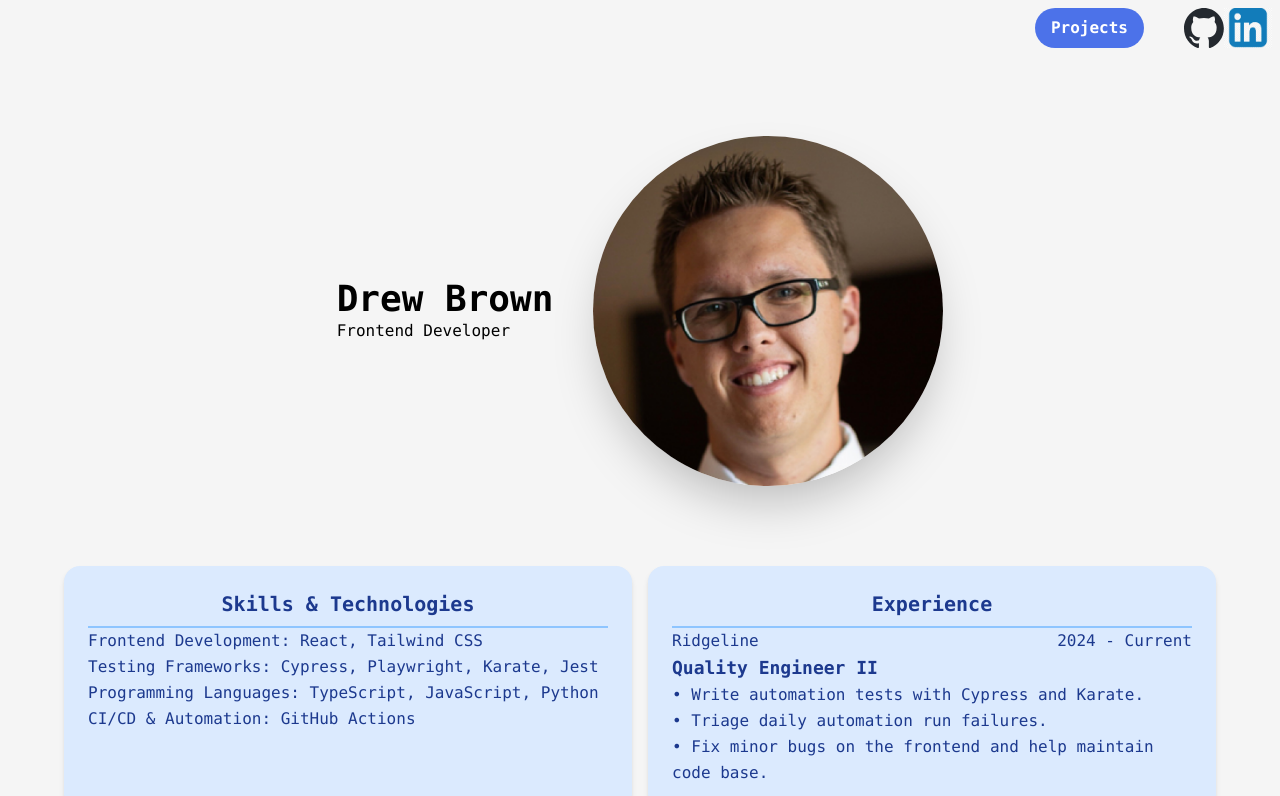
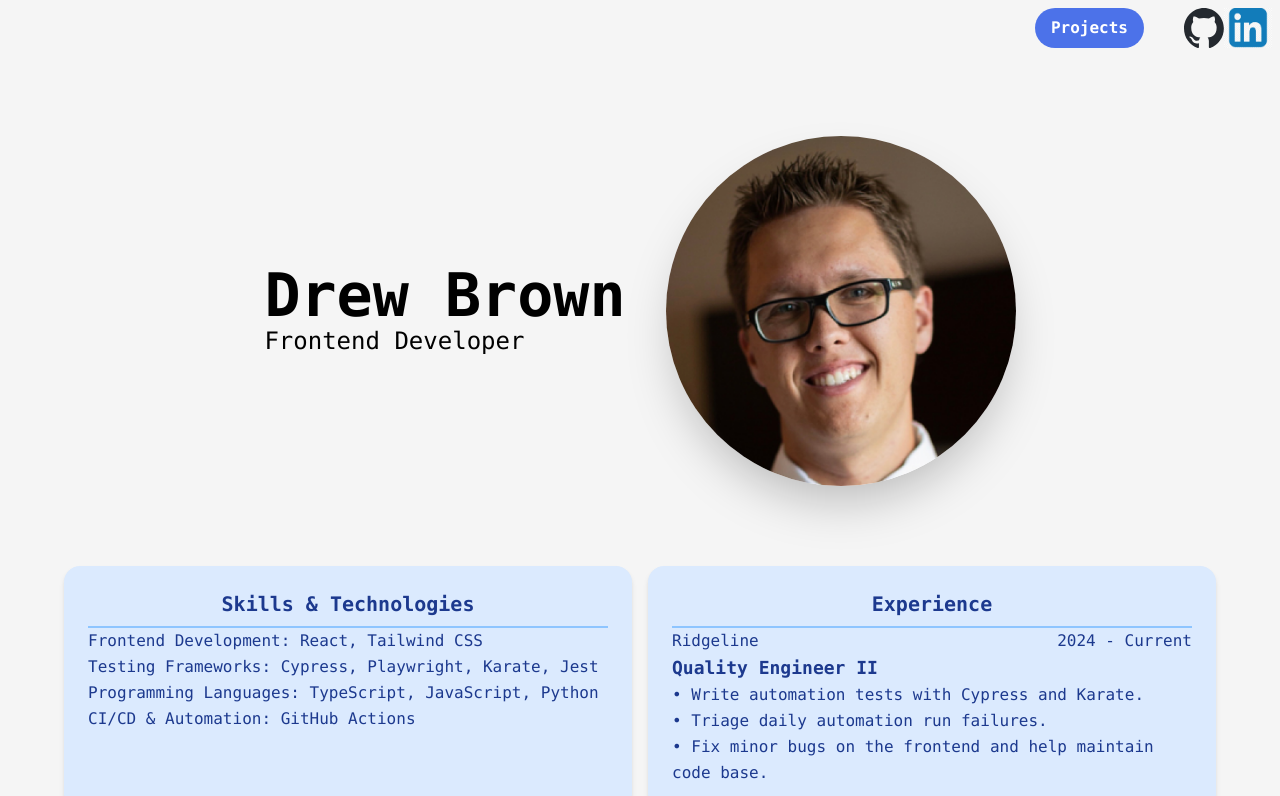
Before and after one commit to drewbrownie21/Portfolio, a React (Vite) app: page / in a window 1280 px wide. Shown: the top 796 px of the page. Built offline with nearby package versions, Linux system fonts and the light colour scheme.

Commit message:
Increased text size

```diff
--- a/src/Title/Title.tsx
+++ b/src/Title/Title.tsx
@@ -4,8 +4,8 @@ function Title() {
   return (
     <div className="flex items-center justify-center space-x-10 p-20 overflow-visible">
       <div>
-        <p className="text-4xl font-bold">Drew Brown </p>
-        <p>Frontend Developer </p>
+        <p className="text-6xl font-bold">Drew Brown </p>
+        <p className="text-2xl">Frontend Developer </p>
       </div>
       <img
         className="w-full h-auto max-w-[150px] sm:max-w-[200px] md:max-w-[250px] lg:max-w-[300px] xl:max-w-[350px] rounded-full shadow-2xl bg-white"
```
